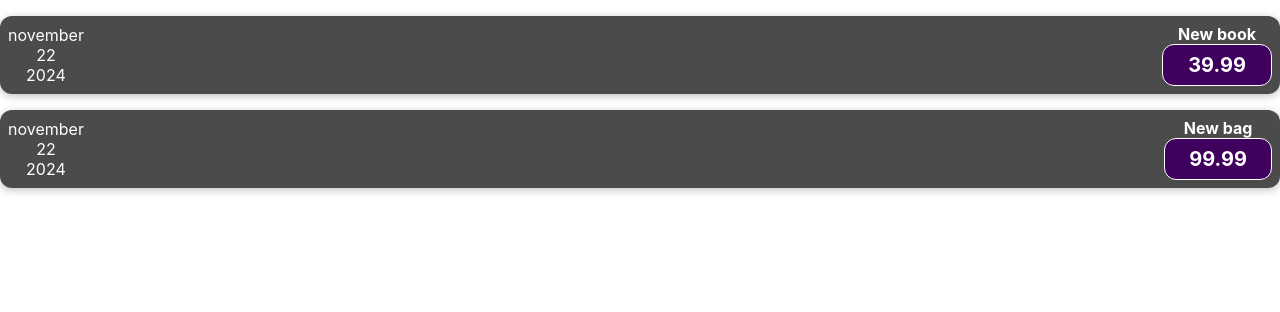
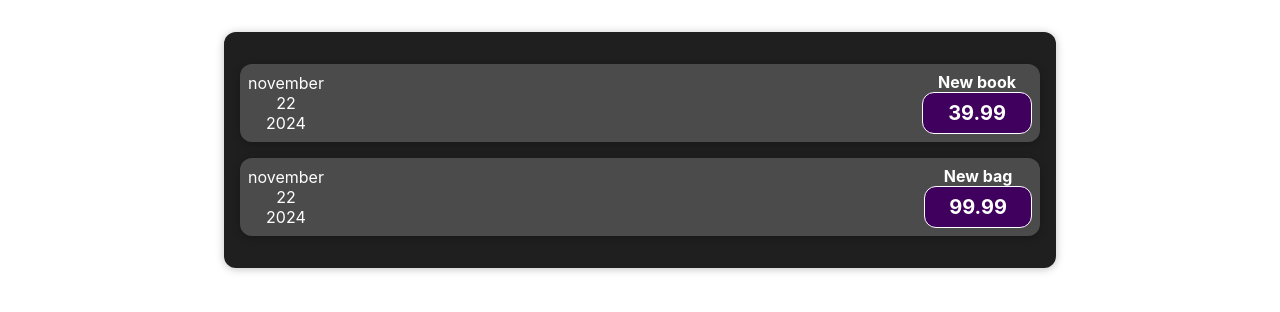
Before and after one commit to kaisaets/expenses_vso24, a React (Create React App) app: page / in a window 1280 px wide. Shown: the top 312 px of the page. Built offline with nearby package versions, Linux system fonts and the light colour scheme.

Commit message:
Add styling

```diff
--- a/src/App.js
+++ b/src/App.js
@@ -1,5 +1,5 @@
 import './App.css';
-import ExpenseItem from './components/ExpenseItem';
+import Expenses from './components/Expenses';
 
 const App = () =>{
   const expenses =[
@@ -18,9 +18,7 @@
 
 return (
   <div className ="App">
-    <ExpenseItem data={expenses[0] }  />
-    <ExpenseItem data={expenses[1] }  />
-
+    <Expenses expenses={expenses}  />
   </div>
 );
 }
--- /dev/null
+++ b/src/components/Expenses.css
@@ -0,0 +1,9 @@
+.expenses {
+    padding: 1rem;
+    background-color: rgb(31, 31, 31);
+    margin: 2rem auto;
+    width: 50rem;
+    max-width: 95%;
+    border-radius: 12px;
+    box-shadow: 0 1px 8px rgba(0, 0, 0, 0.25);
+}
--- /dev/null
+++ b/src/components/Expenses.js
@@ -0,0 +1,14 @@
+import ExpenseItem from "./ExpenseItem"
+import './Expenses.css'
+
+const Expenses = (props) =>{
+
+return (
+    <div className="expenses">
+      <ExpenseItem data={props.expenses[0] }  />
+      <ExpenseItem data={props.expenses[1] }  />
+
+    </div>
+  )
+}
+export default Expenses
```
